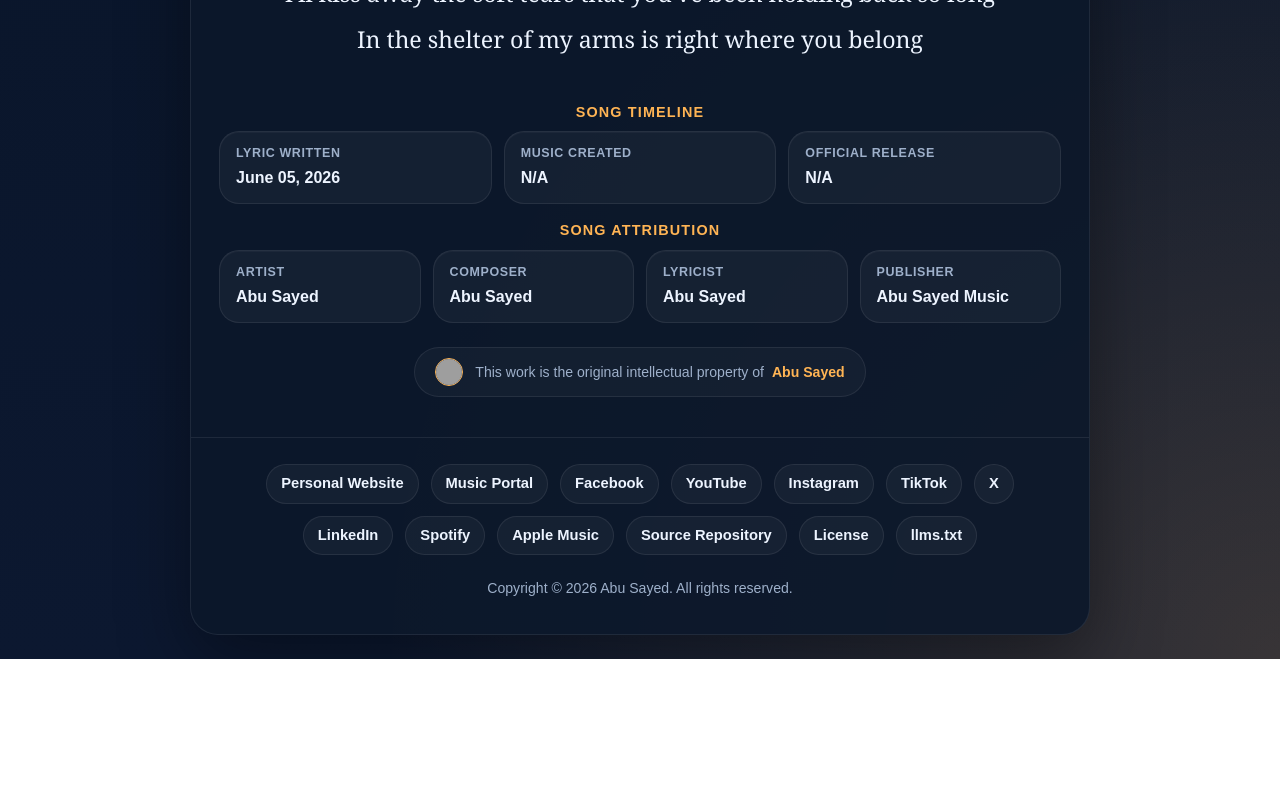
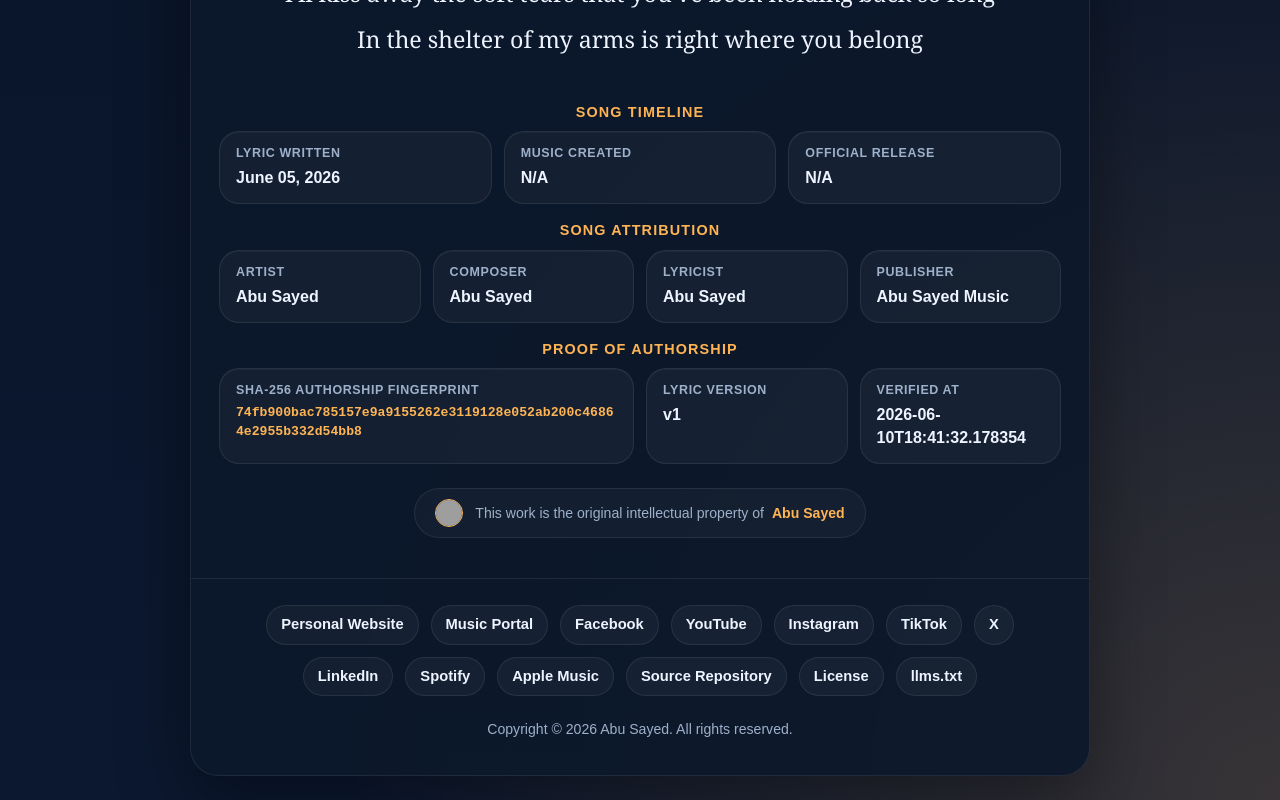
Before and after one commit to ImAbuSayed/cold-rain-soft-tears, a plain HTML site: page index.html in a window 1280 px wide. Shown: the part 2281-3081 px from the top of the page. Before the commit the page ends 2940 px from the top, so only its background shows below. Drawn offline with Linux system fonts and the light colour scheme; grey boxes are pictures that could not be loaded.

Commit message:
feat: update song assets v1 with signed GPG commit [verified]

```diff
--- a/index.html
+++ b/index.html
@@ -14,9 +14,9 @@
     <meta name="keywords" content="Cold Rain Soft Tears, Abu Sayed lyrics, original song lyrics, Abu Sayed original song, Abu Sayed lyricist, Abu Sayed composer, Abu Sayed songwriter, official lyrics">
     <meta name="robots" content="index,follow,max-snippet:-1,max-image-preview:large,max-video-preview:-1">
     <meta name="referrer" content="strict-origin-when-cross-origin">
-    <meta name="description" content="Official lyrics for &#x27;Cold Rain Soft Tears&#x27;, an original song written, composed, created, and owned by Abu Sayed.">
+    <meta name="description" content="Official lyric archive for Abu Sayed&#x27;s song &#x27;Cold Rain Soft Tears&#x27;. Written, composed, and owned by the artist.">
     <meta property="og:title" content="Cold Rain Soft Tears - Original Lyrics by Abu Sayed">
-    <meta property="og:description" content="Official lyrics for &#x27;Cold Rain Soft Tears&#x27;, an original song written, composed, created, and owned by Abu Sayed.">
+    <meta property="og:description" content="Official lyric archive for Abu Sayed&#x27;s song &#x27;Cold Rain Soft Tears&#x27;. Written, composed, and owned by the artist.">
     <meta property="og:type" content="music.song">
     <meta property="og:url" content="https://imabusayed.github.io/cold-rain-soft-tears/">
     <meta property="og:site_name" content="Abu Sayed Music">
@@ -24,7 +24,7 @@
     <meta name="last-modified" content="2026-06-05 12:31:48">
     <meta name="twitter:card" content="summary_large_image">
     <meta name="twitter:title" content="Cold Rain Soft Tears - Original Lyrics by Abu Sayed">
-    <meta name="twitter:description" content="Official lyrics for &#x27;Cold Rain Soft Tears&#x27;, an original song written, composed, created, and owned by Abu Sayed.">
+    <meta name="twitter:description" content="Official lyric archive for Abu Sayed&#x27;s song &#x27;Cold Rain Soft Tears&#x27;. Written, composed, and owned by the artist.">
     <link rel="canonical" href="https://imabusayed.github.io/cold-rain-soft-tears/">
     <link rel="sitemap" type="application/xml" title="Sitemap" href="https://imabusayed.github.io/cold-rain-soft-tears/sitemap.xml">
     <link rel="author" href="https://github.com/ImAbuSayed">
@@ -100,7 +100,7 @@
       "@id": "https://imabusayed.github.io/cold-rain-soft-tears#webpage",
       "url": "https://imabusayed.github.io/cold-rain-soft-tears/",
       "name": "Cold Rain Soft Tears - Original Lyrics by Abu Sayed",
-      "description": "Official lyrics for 'Cold Rain Soft Tears', an original song written, composed, created, and owned by Abu Sayed.",
+      "description": "Official lyric archive for Abu Sayed's song 'Cold Rain Soft Tears'. Written, composed, and owned by the artist.",
       "isPartOf": {
         "@id": "https://music.abusayed.com.bd/#website"
       },
@@ -617,6 +617,26 @@
                 </div>
             </div>
 
+            <div class="details-block">
+                <div class="details-title">Proof of Authorship</div>
+                <div class="meta-grid">
+
+            <div class="meta-card" style="grid-column: span 2;">
+                <span class="meta-label">SHA-256 Authorship Fingerprint</span>
+                <strong style="word-break: break-all; font-family: monospace; font-size: 0.82rem; color: var(--accent);">74fb900bac785157e9a9155262e3119128e052ab200c46864e2955b332d54bb8</strong>
+            </div>
+            <div class="meta-card">
+                <span class="meta-label">Lyric Version</span>
+                <strong>v1</strong>
+            </div>
+            <div class="meta-card">
+                <span class="meta-label">Verified At</span>
+                <strong>2026-06-10T18:41:32.178354</strong>
+            </div>
+
+                </div>
+            </div>
+
             <div style="text-align: center;">
                 <div class="copyright-attribution-profile-card">
                     <img src="https://encrypted-tbn0.gstatic.com/images?q=tbn:ANd9GcQvEV_0J1Bu0dhUhOUIO0jW6C1QudSf71LJUw3E6pv6lQkQmGWrGORMJHTcs8pug_PyMbptFe2om4_PvqMqzEbpVCL3XnL89rAXYSnlJw&s=10" alt="Singer Abu Sayed">
```
Also changed, not shown: excerpts/Bridge-Preview.txt (added), excerpts/Chorus-Preview.txt (added), excerpts/Final-Chorus-Preview.txt (added), excerpts/Hook-Preview.txt (added), excerpts/Post-Chorus-2-Preview.txt (added), excerpts/Post-Chorus-Preview.txt (added), excerpts/Pre-Chorus-2-Preview.txt (added), excerpts/Pre-Chorus-Preview.txt (added), excerpts/Verse-1-Preview.txt (added), excerpts/Verse-2-Preview.txt (added), hashes.txt (added), llms.txt, lyrics_backup/2026-06-10_cold-rain-soft-tears-v1.txt (added), manifest.json (added), 1 other file.
